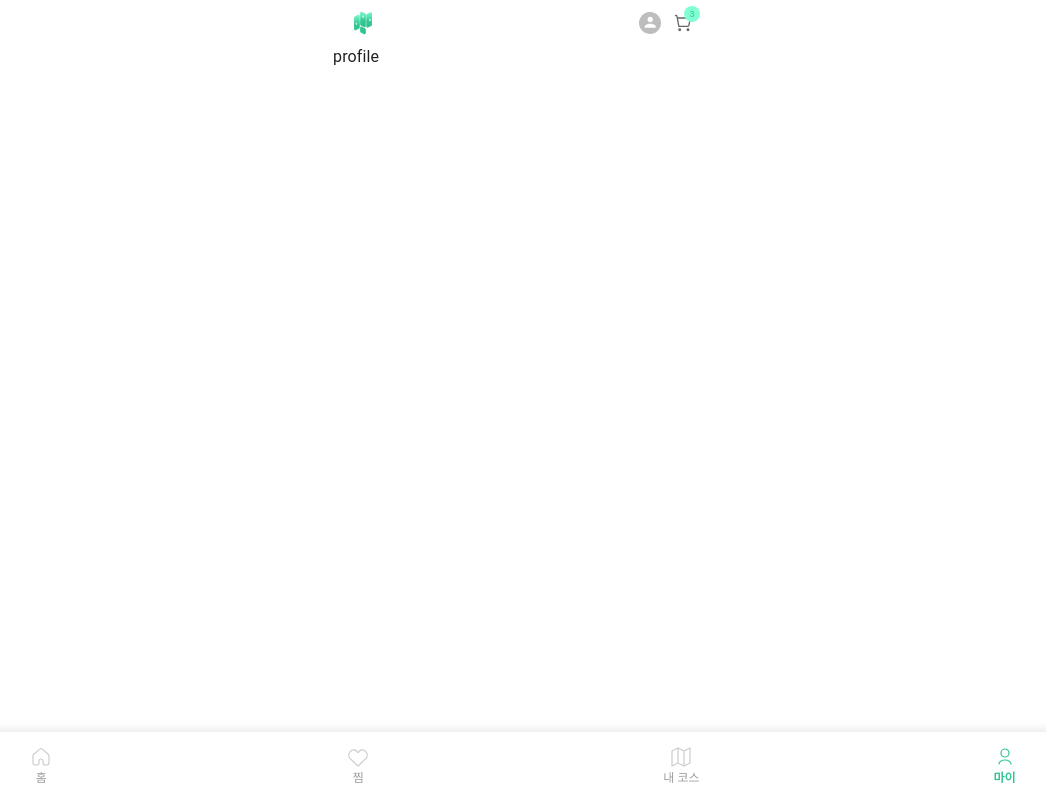
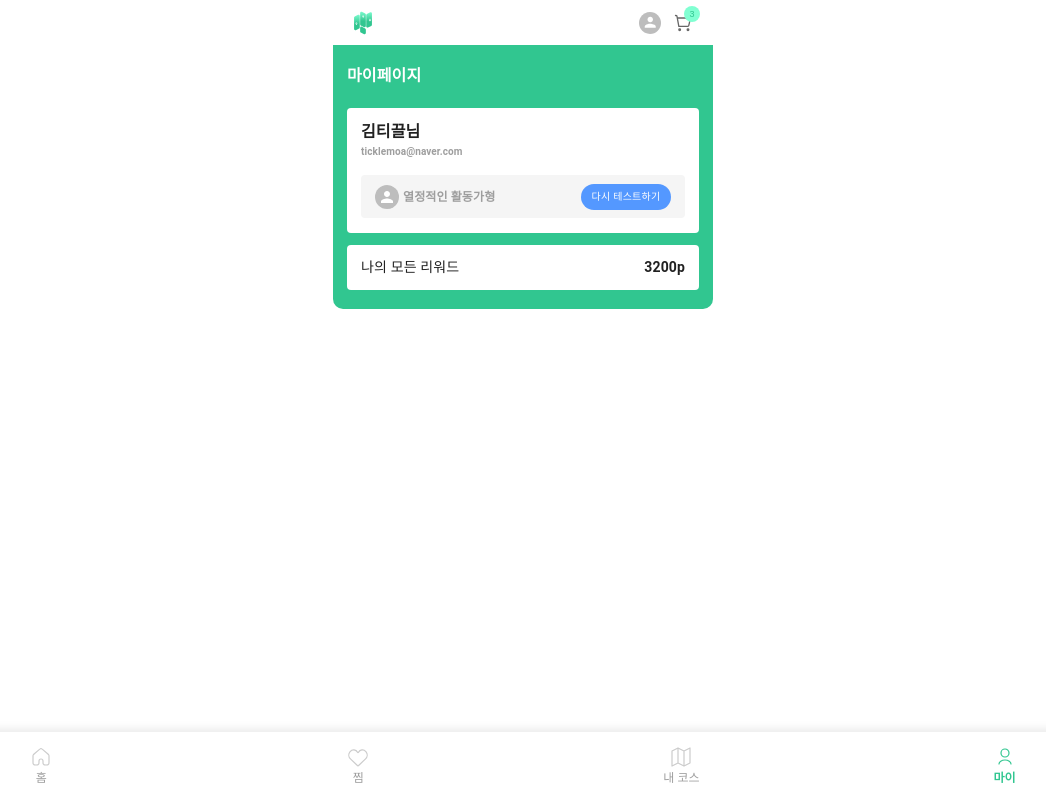
Before and after one commit to goomax/tikkeul-react-app, a React (Vite) app: page /profile in a window 1280 px wide. Shown: the whole page, without its empty margins (117-1163 px from the left). Built offline with nearby package versions, Linux system fonts and the light colour scheme; no server answers.

Commit message:
feat: 마이페이지

```diff
--- a/src/DynamicRouter.tsx
+++ b/src/DynamicRouter.tsx
@@ -11,6 +11,7 @@ import {
   SearchFormPage,
 } from '@/pages';
 import FavoritesPage from './pages/FavoritesPage';
+import ProfilePage from './pages/ProfilePage';
 
 function DynamicRouter() {
   return (
@@ -26,7 +27,7 @@ function DynamicRouter() {
             <Route path="/onboarding" element={<OnboardingPage />} />
             <Route path="/favorites" element={<FavoritesPage />} />
             <Route path="/my-course/:courseId" element={<MyCoursePage />} />
-            <Route path="/profile" element={<>profile</>} />
+            <Route path="/profile" element={<ProfilePage />} />
           </Route>
         </Routes>
       </AnimatePresence>
--- a/src/components/common/GridCard.tsx
+++ b/src/components/common/GridCard.tsx
@@ -28,6 +28,7 @@ const GridCard = {
           borderRadius: '8px',
           height: '100%',
         }}
+        gap="2px"
       >
         <Image src={card.image} alt={card.name} width="148px" height="132px" style={{ borderRadius: '4px' }} />
         <Chip
--- a/src/pages/FavoritesPage.tsx
+++ b/src/pages/FavoritesPage.tsx
@@ -13,7 +13,9 @@ const FavoritesPage = () => {
 
   return (
     <Stack sx={{ padding: '8px 14px' }}>
-      <Typography>내가 찜한 코스</Typography>
+      <Typography bold fontSize={16} mb="20px">
+        내가 찜한 코스
+      </Typography>
 
       <GridCard.Wrapper>
         {recommendedLocations.map((location) => (
--- /dev/null
+++ b/src/pages/ProfilePage.tsx
@@ -0,0 +1,86 @@
+import Button from '@/components/common/Button';
+import Checkbox from '@/components/common/Checkbox';
+import Chip from '@/components/common/Chip';
+import PageTransformWrapper from '@/components/common/PageTransformWrapper';
+import Typography from '@/components/common/Typography';
+import { Heart, ShoppingCart } from '@/components/icons';
+import { Avatar, Box, Divider, Skeleton, Stack, Step, StepLabel, Stepper, useTheme } from '@mui/material';
+
+const ProfilePage = () => {
+  const theme = useTheme();
+  return (
+    <PageTransformWrapper>
+      <Stack
+        sx={{
+          backgroundColor: theme.palette.primary.main,
+          padding: '19px 14px ',
+          borderRadius: '0 0 10px 10px',
+        }}
+      >
+        <Typography bold fontSize={16} color="white" mb="20px">
+          마이페이지
+        </Typography>
+        <Stack gap="12px" alignItems="space-between">
+          <Stack
+            height="125px"
+            gap="16px"
+            sx={{ backgroundColor: theme.palette.background.default, borderRadius: '4px', padding: '12px 14px' }}
+          >
+            <Stack>
+              <Typography fontSize={16} bold>
+                김티끌님
+              </Typography>
+              <Typography fontSize={10} bold color="grey">
+                ticklemoa@naver.com
+              </Typography>
+            </Stack>
+            <Stack
+              flexDirection="row"
+              alignItems="center"
+              justifyContent="space-between"
+              sx={{
+                padding: '8.5px 14px',
+                backgroundColor: theme.palette.grey[100],
+                borderRadius: '4px',
+              }}
+            >
+              <Stack flexDirection="row" alignItems="center" gap="4px">
+                <Avatar sx={{ width: '24px', height: '24px' }} />
+                <Typography fontSize={12} bold color="grey">
+                  열정적인 활동가형
+                </Typography>
+              </Stack>
+              <Button
+                shape="circle"
+                color="secondary"
+                sx={{
+                  width: '90px',
+                  height: '26px',
+                  fontSize: '10px',
+                  padding: 0,
+                }}
+              >
+                다시 테스트하기
+              </Button>
+            </Stack>
+          </Stack>
+          <Stack
+            height="45px"
+            sx={{ backgroundColor: theme.palette.background.default, borderRadius: '4px', padding: '12px 14px' }}
+            alignItems="center"
+            justifyContent="space-between"
+            flexDirection="row"
+          >
+            <Typography fontSize={14}>나의 모든 리워드</Typography>
+            <Typography fontSize={14} bold>
+              3200p
+            </Typography>
+          </Stack>
+        </Stack>
+      </Stack>
+      <Stack></Stack>
+    </PageTransformWrapper>
+  );
+};
+
+export default ProfilePage;
```
Also changed, not shown: src/queries/queryClient.ts (added, +19 -0 lines), src/apis/temp.ts (added).
